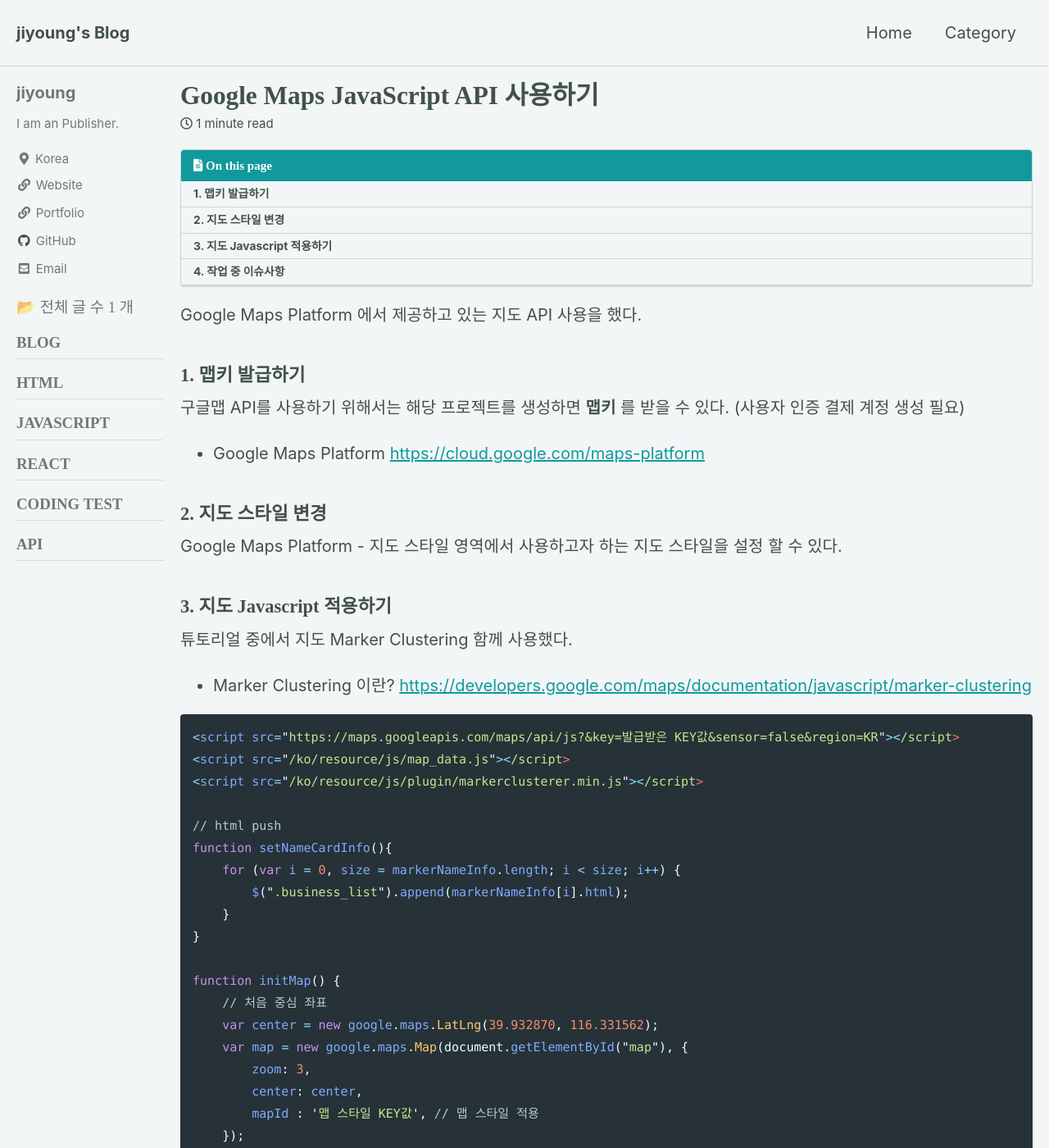
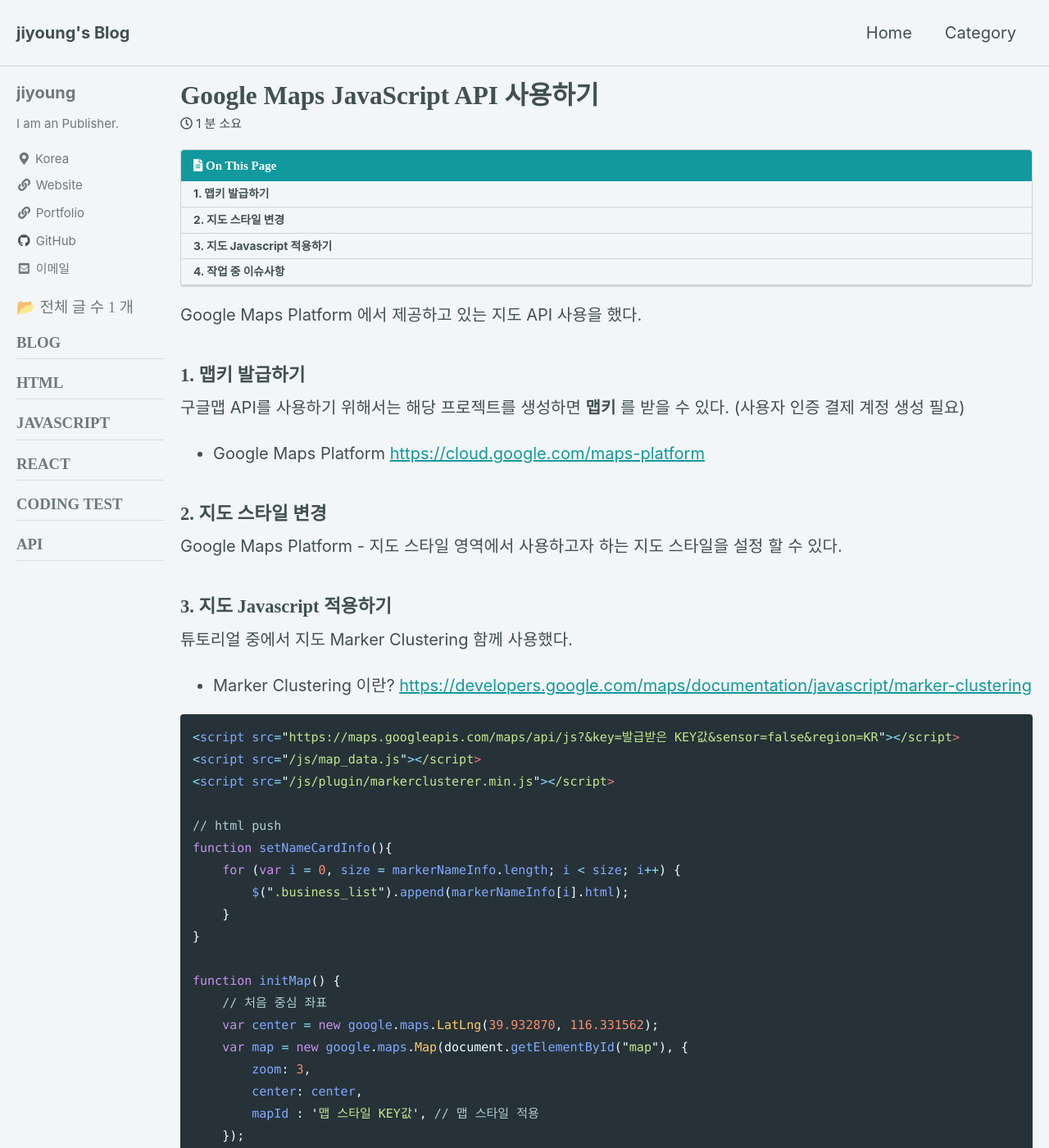
Before and after one commit to zpfh1014/zpfh1014.github.io, a Jekyll site: the page built from _posts/2021-05-11-googleMap.md, in a window 1280 px wide and 1400 px high. Shown: the whole window at 82% size. Built offline with Jekyll 4.4.1, drawn with Linux system fonts in a browser that asks for light colours; cached includes are drawn as plain includes; some web fonts are replaced; some of the changed text lies outside the part shown.

Commit message:
skins add

````diff
--- a/_config.yml
+++ b/_config.yml
@@ -12,10 +12,10 @@
 
 # theme                  : "minimal-mistakes-jekyll"
 # remote_theme           : "mmistakes/minimal-mistakes"
-minimal_mistakes_skin    : "neon" # "air", "aqua", "contrast", "dark", "dirt", "neon", "mint", "plum", "sunrise"
+minimal_mistakes_skin    : "custom" # "air", "aqua", "contrast", "dark", "dirt", "neon", "mint", "plum", "sunrise"
 
 # Site Settings
-locale                   : "en-US"
+locale                   : "ko-KR"
 title                    : "jiyoung's Blog"
 title_separator          : "-"
 subtitle                 : # site tagline that appears below site title in masthead
--- a/_posts/2021-05-11-googleMap.md
+++ b/_posts/2021-05-11-googleMap.md
@@ -36,8 +36,8 @@ Google Maps Platform - 지도 스타일 영역에서 사용하고자 하는 지
 
 ```javascript
 <script src="https://maps.googleapis.com/maps/api/js?&key=발급받은 KEY값&sensor=false&region=KR"></script>
-<script src="/ko/resource/js/map_data.js"></script>
-<script src="/ko/resource/js/plugin/markerclusterer.min.js"></script>
+<script src="/js/map_data.js"></script>
+<script src="/js/plugin/markerclusterer.min.js"></script>
 
 // html push
 function setNameCardInfo(){
--- a/_sass/minimal-mistakes/_navigation.scss
+++ b/_sass/minimal-mistakes/_navigation.scss
@@ -486,6 +486,7 @@
   font-family: $cafe24Font;
   font-size: $type-size-5;
   font-weight: bold;
+  background: $primary-color;
 }
 
 .nav__sub-title {
--- a/_sass/minimal-mistakes/skins/_air.scss
+++ b/_sass/minimal-mistakes/skins/_air.scss
@@ -3,19 +3,19 @@
    ========================================================================== */
 
 /* Colors */
-$background-color: #eeeeee !default;
-$text-color: #222831 !default;
-$muted-text-color: #393e46 !default;
-$primary-color: #0092ca !default;
+$background-color: #fbf7ff !default;
+$text-color: #252533 !default;
+$muted-text-color: #37375c !default;
+$primary-color: #444463 !default;
 $border-color: mix(#fff, #393e46, 75%) !default;
 $footer-background-color: $primary-color !default;
-$link-color: #393e46 !default;
+$link-color: #62497a !default;
 $masthead-link-color: $text-color !default;
 $masthead-link-color-hover: $text-color !default;
 $navicon-link-color-hover: mix(#fff, $text-color, 80%) !default;
 
 .page__footer {
-  color: #fff !important; // override
+  color: #e6e6ff !important; // override
 }
 
 .page__footer-follow .social-icons .svg-inline--fa {
````
